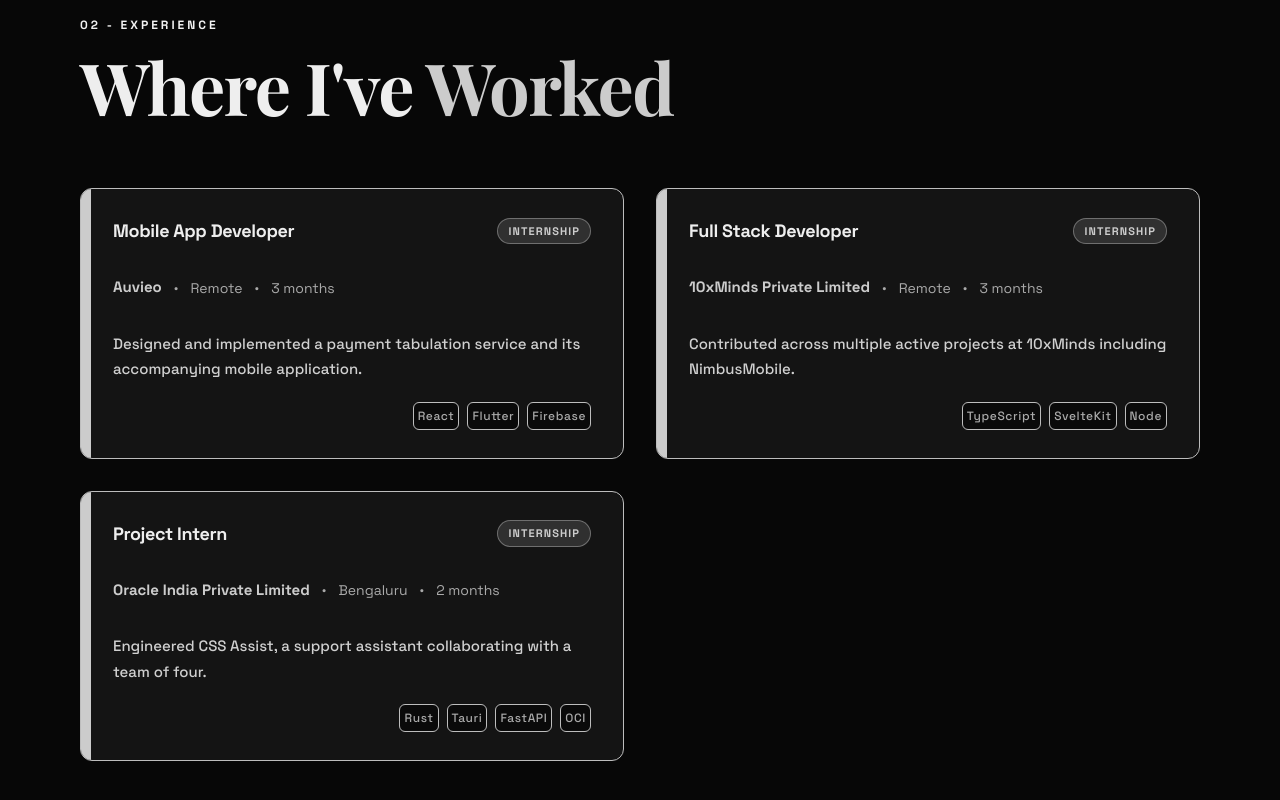
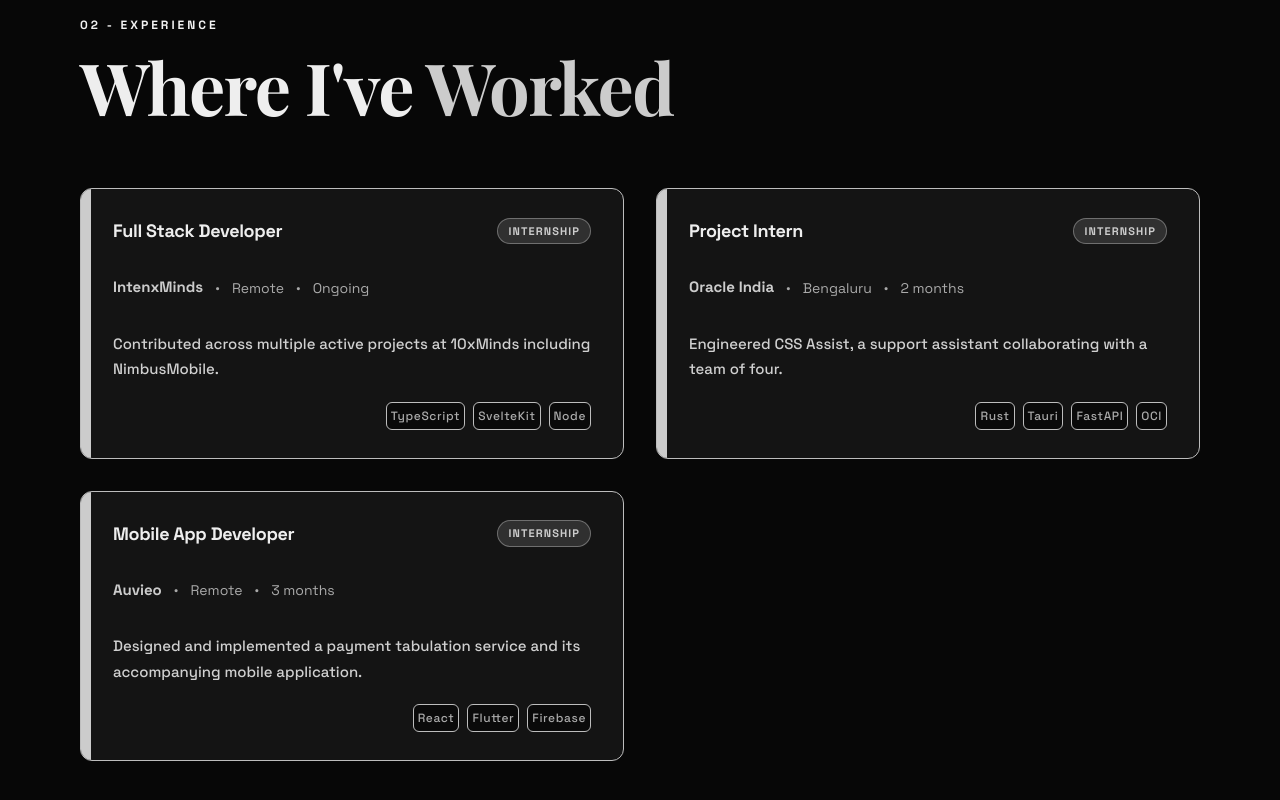
Before and after one commit to Pixelrick420/Home, a React (Vite) app: page / in a window 1280 px wide. Shown: the part 3138-3938 px from the top of the page. Built offline with nearby package versions, Linux system fonts and the light colour scheme.

Commit message:
chore: resume update

```diff
--- a/src/data/experience.ts
+++ b/src/data/experience.ts
@@ -2,6 +2,28 @@ import type { Experience } from "../types";
 export const experiences: Experience[] = [
   {
     id: 1,
+    role: "Full Stack Developer",
+    company: "IntenxMinds",
+    type: "Internship",
+    duration: "Ongoing",
+    location: "Remote",
+    description:
+      "Contributed across multiple active projects at 10xMinds including NimbusMobile.",
+    stack: ["TypeScript", "SvelteKit", "Node"],
+  },
+  {
+    id: 2,
+    role: "Project Intern",
+    company: "Oracle India",
+    type: "Internship",
+    duration: "2 months",
+    location: "Bengaluru",
+    description:
+      "Engineered CSS Assist, a support assistant collaborating with a team of four.",
+    stack: ["Rust", "Tauri", "FastAPI", "OCI"],
+  },
+  {
+    id: 3,
     role: "Mobile App Developer",
     company: "Auvieo",
     type: "Internship",
@@ -11,26 +33,4 @@ export const experiences: Experience[] = [
       "Designed and implemented a payment tabulation service and its accompanying mobile application.",
     stack: ["React", "Flutter", "Firebase"],
   },
-  {
-    id: 2,
-    role: "Full Stack Developer",
-    company: "10xMinds Private Limited",
-    type: "Internship",
-    duration: "3 months",
-    location: "Remote",
-    description:
-      "Contributed across multiple active projects at 10xMinds including NimbusMobile.",
-    stack: ["TypeScript", "SvelteKit", "Node"],
-  },
-  {
-    id: 3,
-    role: "Project Intern",
-    company: "Oracle India Private Limited",
-    type: "Internship",
-    duration: "2 months",
-    location: "Bengaluru",
-    description:
-      "Engineered CSS Assist, a support assistant collaborating with a team of four.",
-    stack: ["Rust", "Tauri", "FastAPI", "OCI"],
-  },
 ];
```
Also changed, not shown: 1 other file (tests, documents, lock files or other folders).
